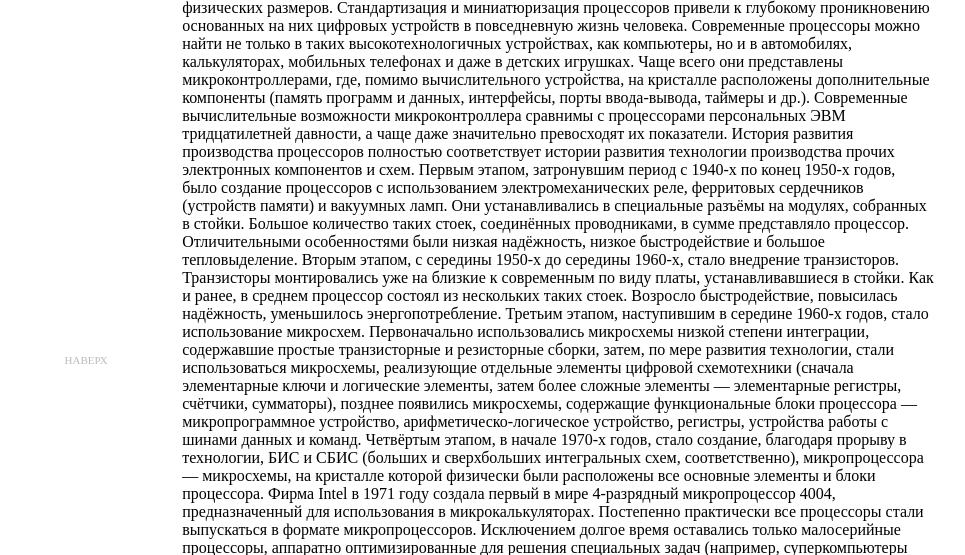
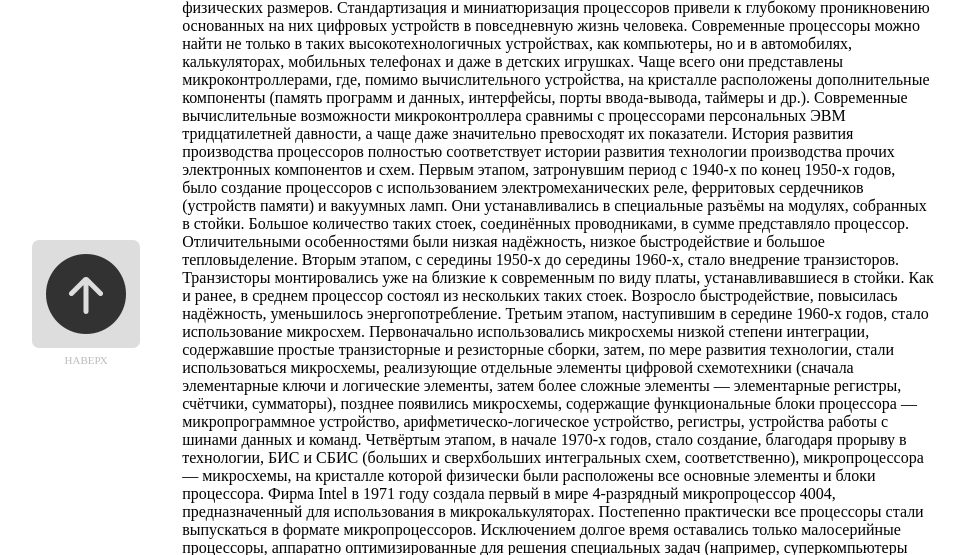
Before and after one commit to RuslanSayfullin/js_trueskills, a PHP site: page / in a window 1280 px wide. Shown: the part 388-943 px from the top of the page, without its empty margins (82-1047 px from the left). Run offline with PHP 8.4, Linux system fonts and the light colour scheme; some web fonts are replaced.

Commit message:
Описали стили для кнопки

```diff
--- a/jq1/css/style.css
+++ b/jq1/css/style.css
@@ -21,3 +21,16 @@
 #back-top a:hover {
     color: #000;
 }
+/*стрелка наверх, тэг span*/
+#back-top span{
+    width: 108px;
+    height: 108px;
+    display: block;
+    margin-bottom: 7px;
+    background: #ddd url("../img/arrow-up.png") no-repeat center center;
+    border-radius: 7px;
+    transition: 1s;
+}
+#back-top a:hover span {
+    background-color: #777;
+}
```
Also changed, not shown: jq1/img/arrow-up.png (renamed from jq1/img/arraw-up.png).
